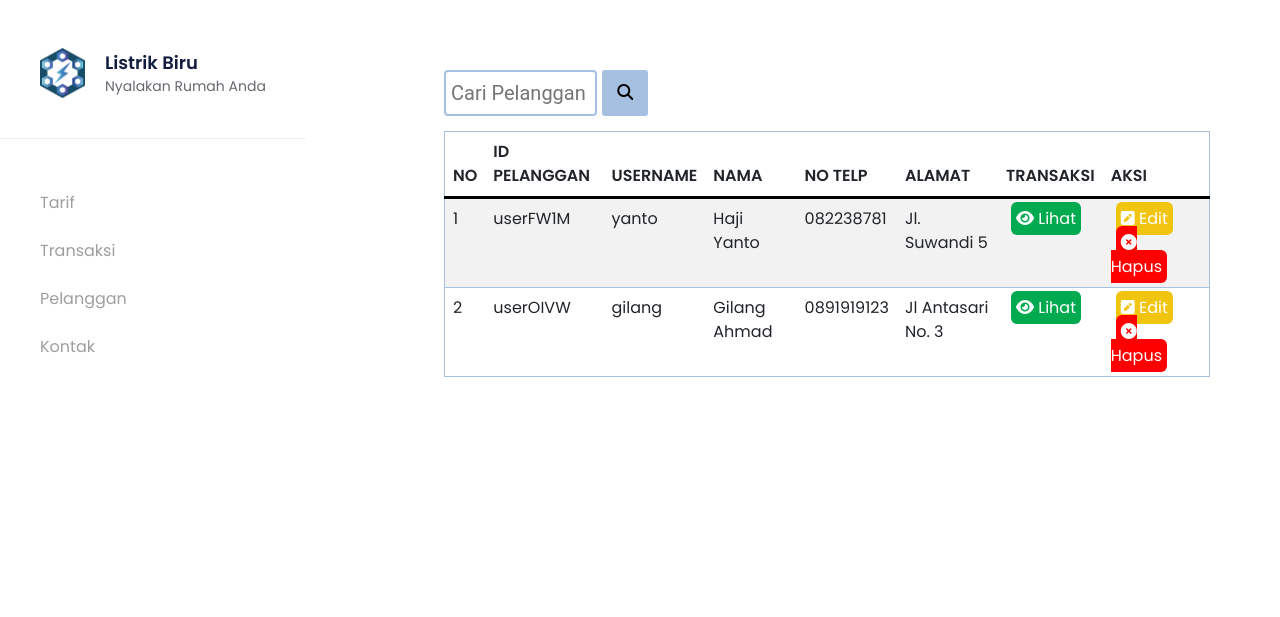
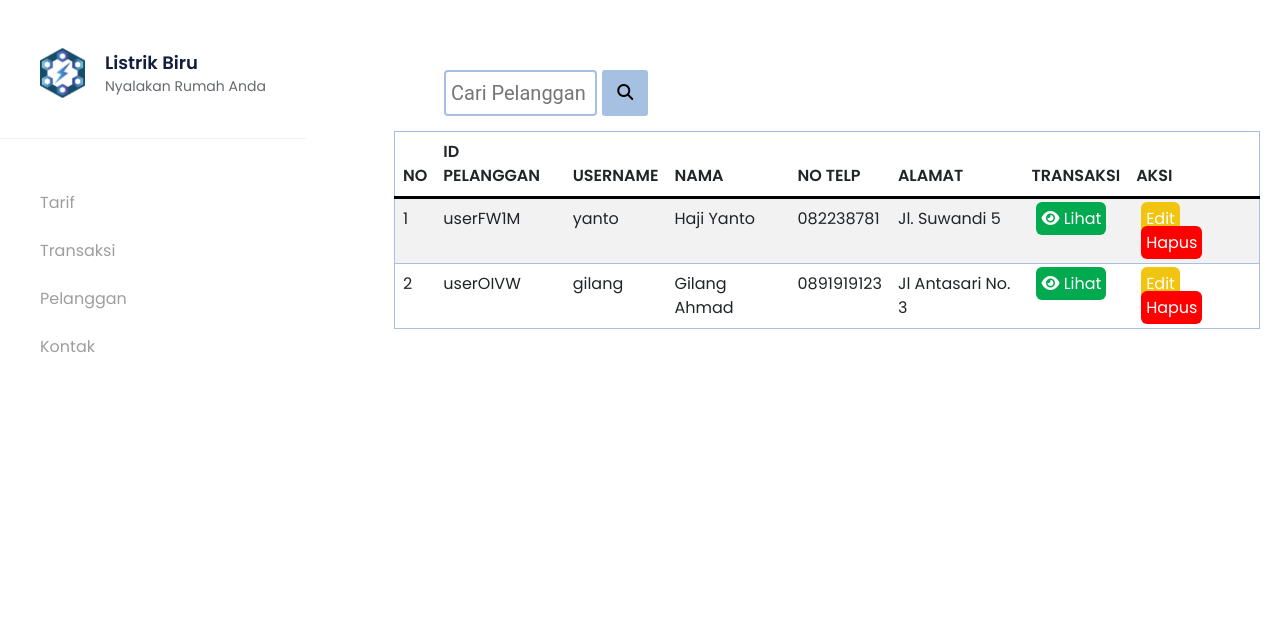
Before and after one commit to gemparpanggih/PA-Listrik-Biru, a PHP site: page /admin/pelanggan.php in a window 1280 px wide. Shown: the top 617 px of the page. Run offline with PHP 8.4, Linux system fonts and the light colour scheme; a user stored in the database is signed in; data comes from the database, SQL or seed files in the repository; some libraries are stand-ins or nearby versions; some web fonts are replaced.

Commit message:
perbaikan pelanggan

```diff
--- a/admin/pelanggan.php
+++ b/admin/pelanggan.php
@@ -157,10 +157,10 @@
                                         <td>
                                             <div class="action">
                                                 <a class="btn-action edit-action" href="pelanggan/edit.php?id=<?php echo $row['id'] ?>">
-                                                    <i class="fa-solid fa-square-pen"></i> Edit
+                                                    <i></i> Edit
                                                 </a>
                                                 <a class="btn-action del-action" href="pelanggan/hapus.php?id=<?php echo $row['id'] ?>">
-                                                    <i class="fa-sharp fa-solid fa-circle-xmark"></i> Hapus
+                                                    <i></i> Hapus
                                                 </a>
                                             </div>
                                         </td>
--- a/stylesheet/nonavbar.css
+++ b/stylesheet/nonavbar.css
@@ -262,7 +262,7 @@ header {
 
 /* TABLE */
 .daftar-data {
-    padding: 0 70px;
+    padding: 0 20px;
 }
 
 .table-user table {
```
